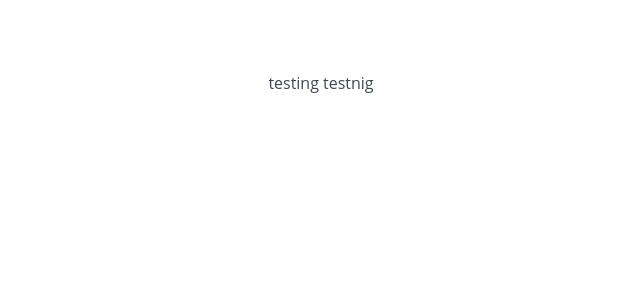
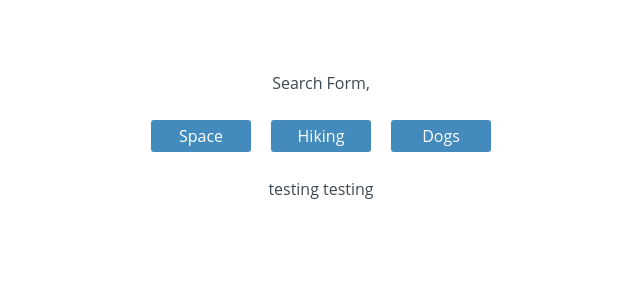
Before and after one commit to frankRose1/React-Image-Gallery, a React (Create React App) app: page / in a window 1280 px wide. Shown: the top 300 px of the page, without its empty margins (319-959 px from the left). Built offline with nearby package versions, Linux system fonts and the light colour scheme.

Commit message:
Add the basic project layout and initialize state

```diff
--- a/public/index.html
+++ b/public/index.html
@@ -19,7 +19,7 @@
       work correctly both with client-side routing and a non-root public URL.
       Learn how to configure a non-root public URL by running `npm run build`.
     -->
-    <title>React App</title>
+    <title>React Image Gallery</title>
   </head>
   <body>
     <noscript>
--- a/src/App.js
+++ b/src/App.js
@@ -1,10 +1,21 @@
 import React, { Component } from 'react';
+import Layout from './components/Layout/Layout';
+// import apiKey from '../config';
 
 class App extends Component {
+
+  state = {
+    imageGenres: ['Space', 'Hiking', 'Dogs']
+  }
+
   render() {
     return (
       <div className="container">
-        testing testnig
+        <Layout imageGenres={this.state.imageGenres}>
+          {/* gallery component will go here
+            layout will import the header which will contain the form and nav bar*/}
+            <p>testing testing</p>
+        </Layout>
       </div>
     );
   }
--- /dev/null
+++ b/src/components/Layout/Layout.js
@@ -0,0 +1,22 @@
+import React from 'react';
+import Aux from '../../hoc/Auxiliary';
+import NavBar from '../UI/NavBar';
+
+// header will contain the search form and the nav bar
+// main will be the bulk of the content(gallery component)
+const Layout = (props) => {
+    return (
+        <Aux>
+            <header>
+                Search Form,
+                <NavBar
+                    imageGenres={props.imageGenres} />
+            </header>
+            <main>
+                {props.children}
+            </main>
+        </Aux>
+    );
+};
+
+export default Layout;
--- /dev/null
+++ b/src/components/UI/NavBar.js
@@ -0,0 +1,17 @@
+import React from 'react';
+
+const NavBar = (props) => {
+    return (
+        <nav class="main-nav">
+            <ul>
+                {props.imageGenres.map( (genre, i) => (
+                    <li key={i}>
+                        <a href='#'>{genre}</a>
+                    </li>
+                ))}
+            </ul>
+        </nav>
+    );
+};
+
+export default NavBar;
--- a/src/config.js
+++ /dev/null
@@ -1 +0,0 @@
-// flickr API key will go here
--- /dev/null
+++ b/src/hoc/Auxiliary.js
@@ -0,0 +1,5 @@
+// this higher order component will simply return props.children
+// the purpose is so that we can place components adjacent to one another without having to wrap them in a div
+const Aux = (props) => props.children;
+
+export default Aux;
```
Also changed, not shown: 1 other file (tests, documents, lock files or other folders).
